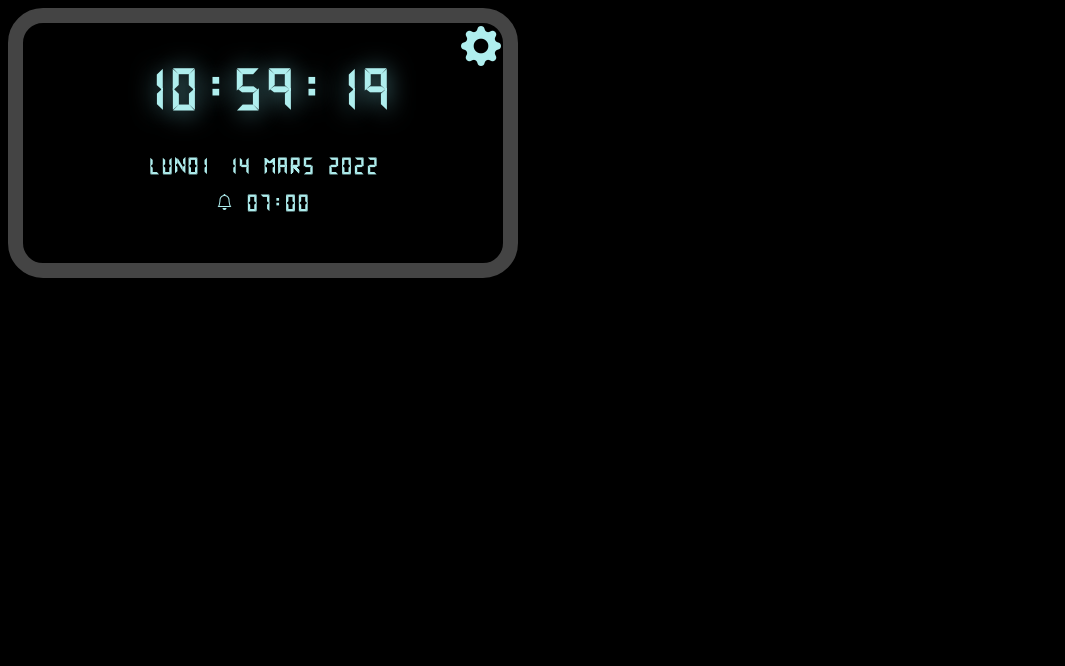
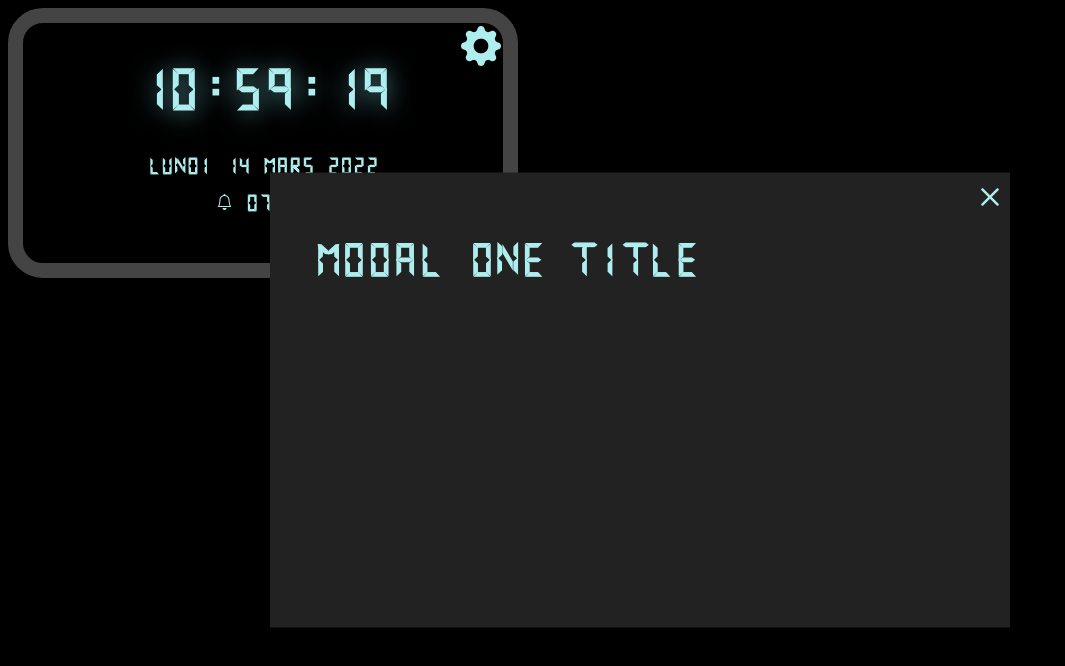
Before and after one commit to learngift/reveil, a website: page public/index.html in a window 1280 px wide. Both pictures are taken after a click on the button 479 px from the left and 47 px from the top of the page. Shown: the whole page, without its empty margins (0-1065 px from the left). Drawn offline with nearby package versions, Linux system fonts and the light colour scheme.

Commit message:
fenêtre modale très moche

```diff
--- a/package.json
+++ b/package.json
@@ -4,6 +4,7 @@
   "description": "reveil matin",
   "scripts": {
     "start": "cd public && python -m SimpleHTTPServer 3000",
+    "serve": "cd public && python -m SimpleHTTPServer 80",
     "test": "echo \"Error: no test specified\" && exit 1"
   },
   "author": "pulpficti@gmail.com",
--- a/public/index.html
+++ b/public/index.html
@@ -16,6 +16,18 @@
         <p id="date">un jour sur terre</p>
         <p id="alarme"><i class="bi-bell bi-2x"></i> 07:00</p>
     </div>
+
+<!-- Modals -->
+<div id="fenetreAjuster"
+  class="popup-modal shadow"
+  data-popup-modal="one">
+  <i class="bi-2x bi-x fermeFenetreAjuster"></i>
+  <h1 class="font-weight-bold">
+    Modal One Title
+  </h1>
+</div>
+
+
     <script src="script.js"></script>
   </body>
 </html>
--- a/public/script.js
+++ b/public/script.js
@@ -2,8 +2,9 @@ let currHeure = "unknown";
 let currDate  = "unknown";
 let heureTag  = document.getElementById("heure")
 let dateTag   = document.getElementById("date")
+let fenetreAjustement = document.getElementById("fenetreAjuster");
 
-setInterval(updateTime, 100) // l'heure est mise à jour avec une précision d'1/10 de seconde
+setInterval(updateTime, 100)
 
 function updateTime() {
     const maintenant = new Date()
@@ -21,3 +22,9 @@ function updateTime() {
         }
     }
 }
+
+document.getElementById("ajuster").addEventListener('click',
+    () => fenetreAjustement.classList.add('is--visible'));
+
+document.getElementsByClassName("fermeFenetreAjuster")[0].addEventListener('click',
+    () => fenetreAjustement.classList.remove('is--visible'));
--- a/public/style.css
+++ b/public/style.css
@@ -55,3 +55,30 @@ html, body {
     font-size: 2.5em;
     color: var(--paleturquoise);
 }
+
+.popup-modal {
+    height: 365px;
+    width: 650px;
+    position: absolute;
+    left: 50%;
+    top: 50%;
+    transform: translate(-50%, -50%);
+    padding: 45px;
+    opacity: 0;
+    pointer-events: none;
+    color: var(--paleturquoise);
+    background-color: var(--backgroundDark);
+    transition: all 300ms ease-in-out;
+    z-index: 1011;
+}
+.popup-modal.is--visible {
+    opacity: 1;
+    pointer-events: auto;
+  }
+.fermeFenetreAjuster {
+    position: absolute;
+    font-size: 2.5rem;
+    right: 0px;
+    top: 0px;
+    cursor: pointer;
+  }
```
